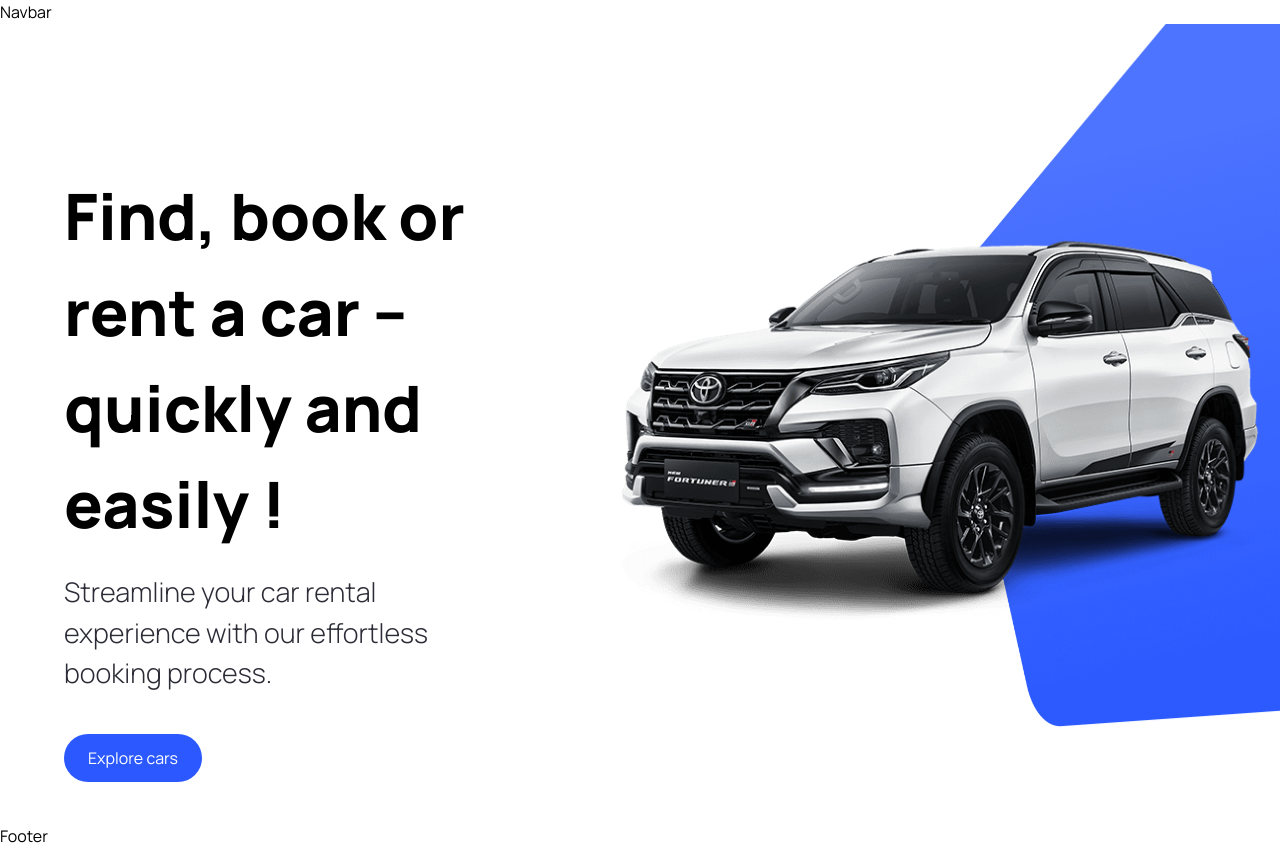
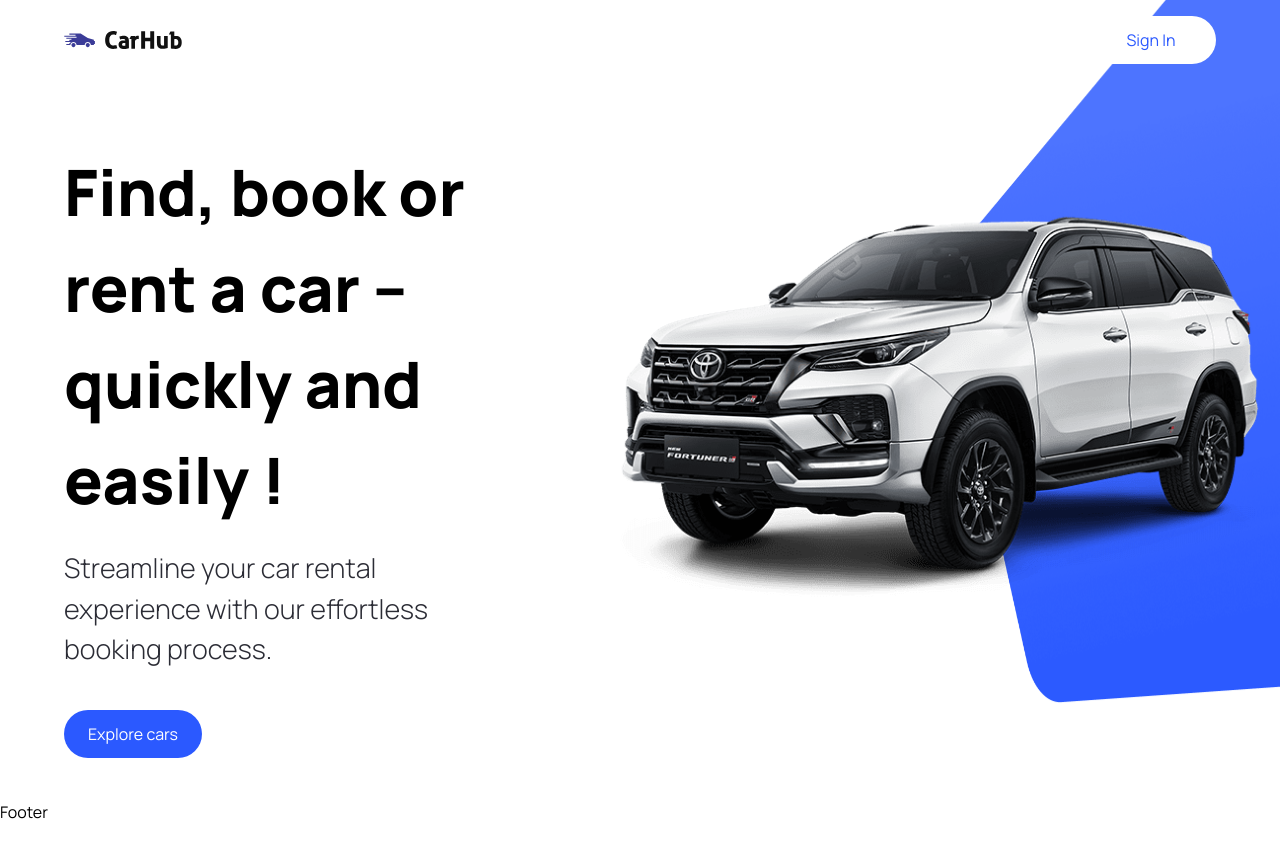
Before and after one commit to ameliebarre/car-showcase, a Next.js app: page / in a window 1280 px wide. After the commit the page ends 824 px from the top, so only its background shows below. Built offline with nearby package versions, Linux system fonts and the light colour scheme.

Commit message:
create and display Navbar

```diff
--- a/components/CustomButton.tsx
+++ b/components/CustomButton.tsx
@@ -1,17 +1,17 @@
 "use client";
 
 import { CustomButtonProps } from "@/types";
-import Image from "next/image";
 
 const CustomButton = ({
   title,
   containerStyles,
+  btnType = "button",
   handleClick,
 }: CustomButtonProps) => {
   return (
     <button
       disabled={false}
-      type={"button"}
+      type={btnType}
       className={`custom-btn ${containerStyles}`}
       onClick={handleClick}
     >
--- a/components/Navbar.tsx
+++ b/components/Navbar.tsx
@@ -1,5 +1,28 @@
+import Link from "next/link";
+import Image from "next/image";
+import { CustomButton } from ".";
+
 const Navbar = () => {
-  return <nav>Navbar</nav>;
+  return (
+    <header className="w-full absolute z-10">
+      <nav className="max-w-[1440px] mx-auto flex justify-between items-center sm:px-16 px-6 py-4">
+        <Link href="/" className="flex justify-center items-center">
+          <Image
+            src="/logo.svg"
+            width={118}
+            height={18}
+            className="object-contain"
+            alt="Car Hub Logo"
+          />
+        </Link>
+        <CustomButton
+          title="Sign In"
+          btnType="button"
+          containerStyles="text-primary-blue rounded-full bg-white min-w-[130px]"
+        />
+      </nav>
+    </header>
+  );
 };
 
 export default Navbar;
--- a/types/index.ts
+++ b/types/index.ts
@@ -2,6 +2,7 @@
 
 export interface CustomButtonProps {
   title: string;
+  btnType?: "button" | "submit";
   containerStyles?: string;
   handleClick?: MouseEventHandler<HTMLButtonElement>;
 }
```
